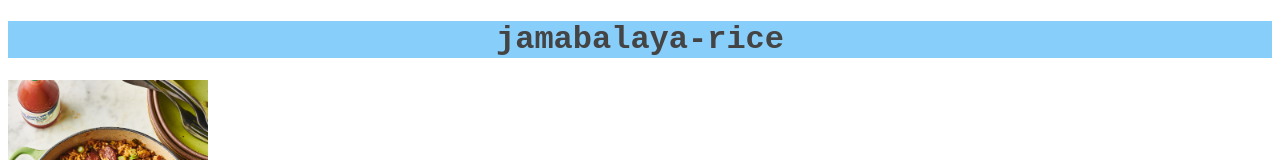
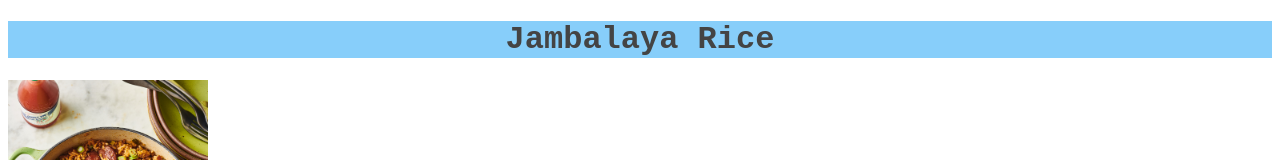
Before and after one commit to hjrim94/odin-recipes, a plain HTML site: page recipes/jambalaya-rice.html in a window 1280 px wide. Shown: the top 160 px of the page. Drawn offline with Linux system fonts and the light colour scheme.

Commit message:
Changed font to roboto

```diff
--- a/recipes/jambalaya-rice.html
+++ b/recipes/jambalaya-rice.html
@@ -6,7 +6,7 @@
         <link rel="stylesheet" href="../styles.css">
     </head>
     <body>
-        <h1>jamabalaya-rice</h1>
+        <h1>Jambalaya Rice</h1>
         <img src="../img/jambalaya-rice.jpg" alt="picture of jambalaya-rice with sausage.">
         <h3>Description</h3>
             <p>A southern classic, jambalaya rice is easy to make if using store bought package and even easier to eat if using <strong>natural orifices</strong></p>
--- a/styles.css
+++ b/styles.css
@@ -1,7 +1,7 @@
 h1,
 h3 {
     color: rgb(68, 68, 68);
-    font-family: 'Courier New', Courier, monospace;
+    font-family: 'Roboto Mono', monospace;
 }
 
 h1 {
```
Also changed, not shown: index.html (+1 -0 lines).
